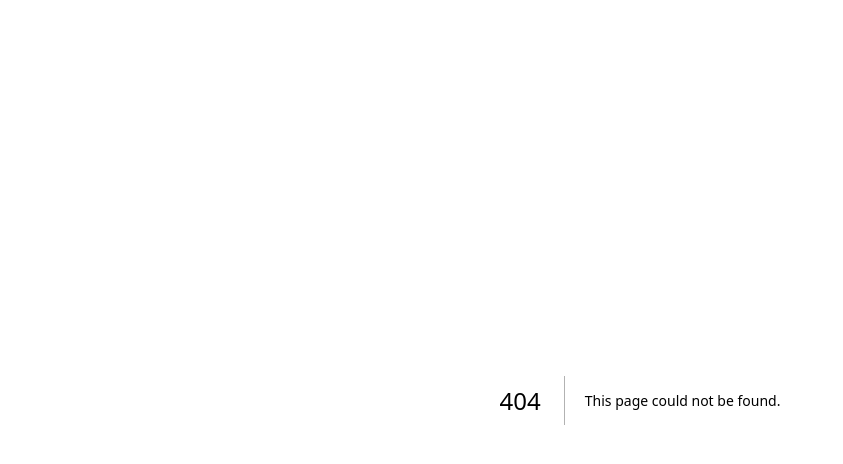
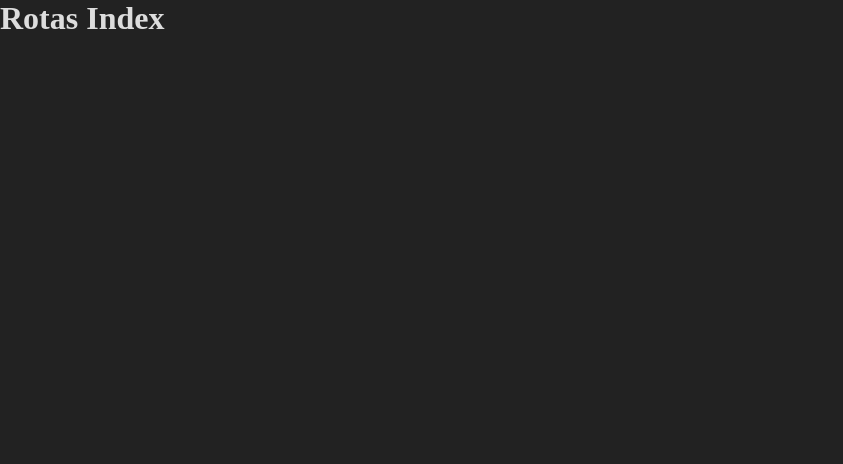
Before and after one commit to neanderdev/nextjs-basico, a Next.js app: page /rotas in a window 1280 px wide. Before the commit this address had no page. Shown: the top 464 px of the page, without its empty margins (0-843 px from the left). Built offline with nearby package versions, Linux system fonts and the light colour scheme.

Commit message:
Rotas #01

```diff
--- /dev/null
+++ b/src/pages/rotas/index.jsx
@@ -0,0 +1,7 @@
+export default function Rotas() {
+    return (
+        <div>
+            <h1>Rotas Index</h1>
+        </div>
+    );
+}
--- a/src/styles/globals.css
+++ b/src/styles/globals.css
@@ -1,78 +1,3 @@
-:root {
-  --max-width: 1100px;
-  --border-radius: 12px;
-  --font-mono: ui-monospace, Menlo, Monaco, 'Cascadia Mono', 'Segoe UI Mono',
-    'Roboto Mono', 'Oxygen Mono', 'Ubuntu Monospace', 'Source Code Pro',
-    'Fira Mono', 'Droid Sans Mono', 'Courier New', monospace;
-
-  --foreground-rgb: 0, 0, 0;
-  --background-start-rgb: 214, 219, 220;
-  --background-end-rgb: 255, 255, 255;
-
-  --primary-glow: conic-gradient(
-    from 180deg at 50% 50%,
-    #16abff33 0deg,
-    #0885ff33 55deg,
-    #54d6ff33 120deg,
-    #0071ff33 160deg,
-    transparent 360deg
-  );
-  --secondary-glow: radial-gradient(
-    rgba(255, 255, 255, 1),
-    rgba(255, 255, 255, 0)
-  );
-
-  --tile-start-rgb: 239, 245, 249;
-  --tile-end-rgb: 228, 232, 233;
-  --tile-border: conic-gradient(
-    #00000080,
-    #00000040,
-    #00000030,
-    #00000020,
-    #00000010,
-    #00000010,
-    #00000080
-  );
-
-  --callout-rgb: 238, 240, 241;
-  --callout-border-rgb: 172, 175, 176;
-  --card-rgb: 180, 185, 188;
-  --card-border-rgb: 131, 134, 135;
-}
-
-@media (prefers-color-scheme: dark) {
-  :root {
-    --foreground-rgb: 255, 255, 255;
-    --background-start-rgb: 0, 0, 0;
-    --background-end-rgb: 0, 0, 0;
-
-    --primary-glow: radial-gradient(rgba(1, 65, 255, 0.4), rgba(1, 65, 255, 0));
-    --secondary-glow: linear-gradient(
-      to bottom right,
-      rgba(1, 65, 255, 0),
-      rgba(1, 65, 255, 0),
-      rgba(1, 65, 255, 0.3)
-    );
-
-    --tile-start-rgb: 2, 13, 46;
-    --tile-end-rgb: 2, 5, 19;
-    --tile-border: conic-gradient(
-      #ffffff80,
-      #ffffff40,
-      #ffffff30,
-      #ffffff20,
-      #ffffff10,
-      #ffffff10,
-      #ffffff80
-    );
-
-    --callout-rgb: 20, 20, 20;
-    --callout-border-rgb: 108, 108, 108;
-    --card-rgb: 100, 100, 100;
-    --card-border-rgb: 200, 200, 200;
-  }
-}
-
 * {
   box-sizing: border-box;
   padding: 0;
@@ -83,25 +8,12 @@ html,
 body {
   max-width: 100vw;
   overflow-x: hidden;
-}
 
-body {
-  color: rgb(var(--foreground-rgb));
-  background: linear-gradient(
-      to bottom,
-      transparent,
-      rgb(var(--background-end-rgb))
-    )
-    rgb(var(--background-start-rgb));
+  background-color: #222;
+  color: #ddd;
 }
 
 a {
   color: inherit;
   text-decoration: none;
 }
-
-@media (prefers-color-scheme: dark) {
-  html {
-    color-scheme: dark;
-  }
-}
```
Also changed, not shown: src/pages/_outra-rota.jsx (added, +7 -0 lines), src/pages/outra-rota.jsx (added, +7 -0 lines).
